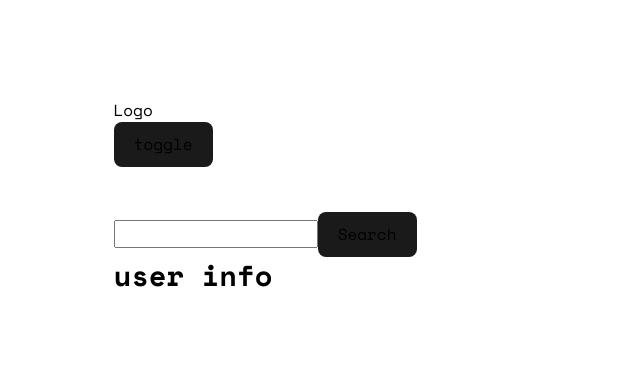
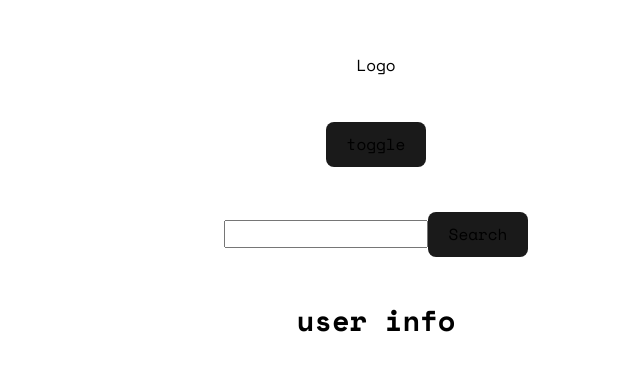
Before and after one commit to Hcmwebs/github-user-search, a React (Vite) app: page / in a window 1280 px wide. Shown: the part 204-574 px from the top of the page, without its empty margins (264-904 px from the left). Built offline with nearby package versions, Linux system fonts and the light colour scheme.

Commit message:
refactored the code
Signed-off-by: Heze <64218603+Hcmwebs@users.noreply.github.com>

```diff
--- a/src/App.jsx
+++ b/src/App.jsx
@@ -8,13 +8,9 @@ const App = () => {
 		<>
 			<GlobalStyles />
 			<Wrapper className='App'>
-				<header className='sectionCenter' >
-					<Navbar />
-				</header>
-				<main className='sectionCenter'>
-					<Search />
-					<Info />
-				</main>
+				<Navbar />
+				<Search />
+				<Info />
 			</Wrapper>
 		</>
 	)
@@ -23,6 +19,7 @@ const App = () => {
 const Wrapper = styled.div`
 	&.App {
 		width: 375px;
+		padding-block:2rem;
 		outline: 1px solid white;
 		display: grid;
 		place-items: center;
```
